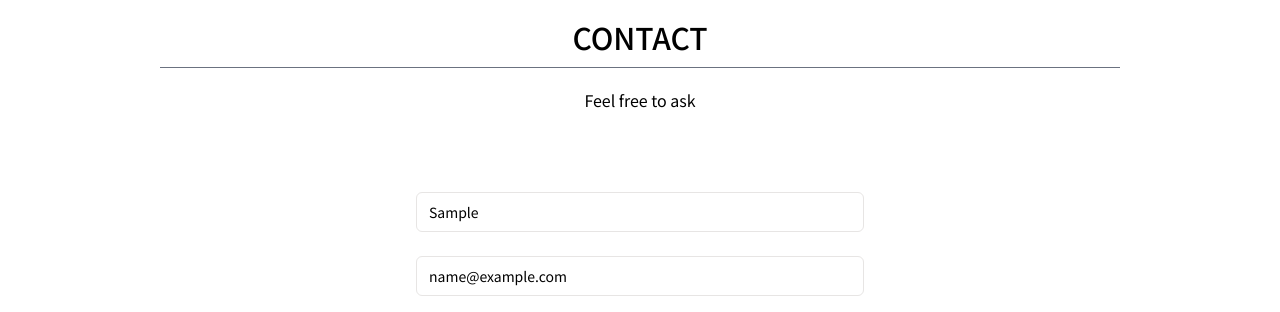
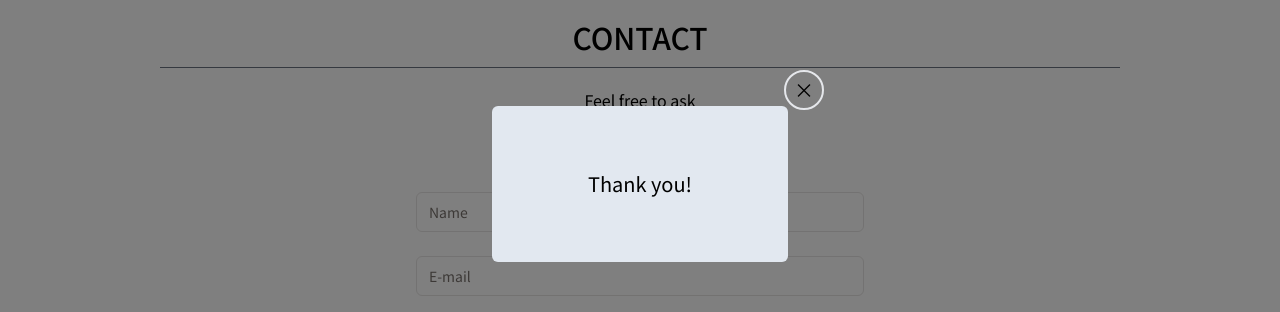
Before and after one commit to YUTAKURE/Portfolio, a Next.js app: page / in a window 1280 px wide. Both pictures are taken after typing "Sample", "name@example.com", "Sample" into the empty fields and a click on the button "Submit". Shown: the part 3076-3388 px from the top of the page. Built offline with nearby package versions, Linux system fonts and the light colour scheme; no server answers.

Commit message:
問い合わせモーダル追加

```diff
--- a/components/Contact.tsx
+++ b/components/Contact.tsx
@@ -1,6 +1,6 @@
 'use client';
 
-import React from 'react';
+import React, { useState } from 'react';
 import { zodResolver } from '@hookform/resolvers/zod';
 import { useForm } from 'react-hook-form';
 import { z } from 'zod';
@@ -31,7 +31,34 @@ const FormSchema = z.object({
   }),
 });
 
+const Modal = ({
+  isOpen,
+  onClose,
+  children,
+}: {
+  isOpen: boolean;
+  onClose: () => void;
+  children: React.ReactNode;
+}) => {
+  if (!isOpen) return null;
+  return (
+    <div className="fixed inset-0 flex items-center justify-center bg-black bg-opacity-50">
+      <div className=" bg-slate-200 px-24 p-16 rounded-md relative">
+        <button
+          className="absolute -top-9 -right-9 text-xl border-2 rounded-full px-2 py-1"
+          onClick={onClose}
+        >
+          &times;
+        </button>
+        {children}
+      </div>
+    </div>
+  );
+};
+
 const Contact = () => {
+  const [isModalOpen, setIsModalOpen] = useState(false);
+
   const form = useForm<z.infer<typeof FormSchema>>({
     resolver: zodResolver(FormSchema),
     defaultValues: {
@@ -52,9 +79,8 @@ const Contact = () => {
       email: data.emailAddress,
     };
 
-    data.username = '';
-    data.text = '';
-    data.emailAddress = '';
+    form.reset();
+    setIsModalOpen(true);
 
     console.log(result);
 
@@ -164,6 +190,10 @@ const Contact = () => {
           </form>
         </Form>
       </motion.div>
+
+      <Modal isOpen={isModalOpen} onClose={() => setIsModalOpen(false)}>
+        <p className="text-xl dark:text-slate-800">Thank you!</p>
+      </Modal>
     </div>
   );
 };
--- a/components/VideoPlayer.tsx
+++ b/components/VideoPlayer.tsx
@@ -3,11 +3,12 @@ import React from 'react';
 interface VideoPlayerProps {
   src: string;
   type: string;
+  key: string;
 }
 
-const VideoPlayer: React.FC<VideoPlayerProps> = ({ src, type }) => {
+const VideoPlayer: React.FC<VideoPlayerProps> = ({ src, type, key }) => {
   return (
-    <div>
+    <div key={key}>
       <video
         width="640"
         height="360"
```
